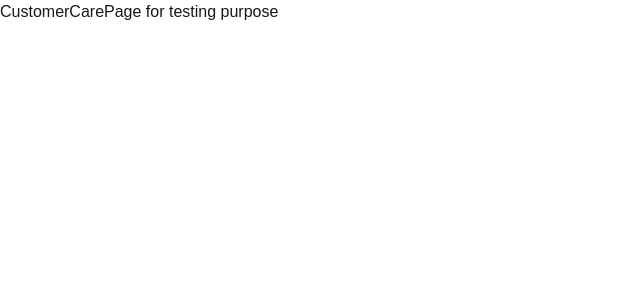
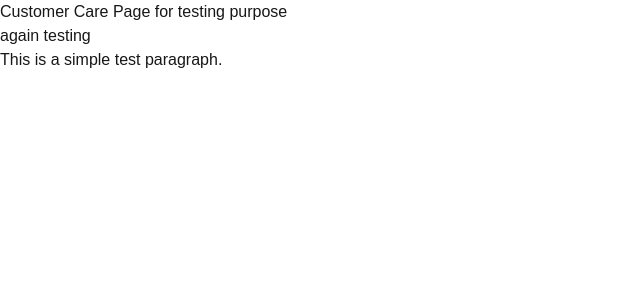
Before and after one commit to Shaurya9935/sample-project, a Next.js app: page /customer-care in a window 1280 px wide. Shown: the top 300 px of the page, without its empty margins (0-640 px from the left). Built offline with nearby package versions, Linux system fonts and the light colour scheme.

Commit message:
Testing vaskora

```diff
--- a/app/customer-care/page.tsx
+++ b/app/customer-care/page.tsx
@@ -2,7 +2,12 @@ import React from 'react'
 
 const CustomerCarePage = () => {
   return (
-    <div>CustomerCarePage for testing purpose</div>
+    <div>Customer Care Page for testing purpose
+      <div>
+        again testing
+        <p>This is a simple test paragraph.</p>
+      </div>
+    </div>
   )
 }
 
```
